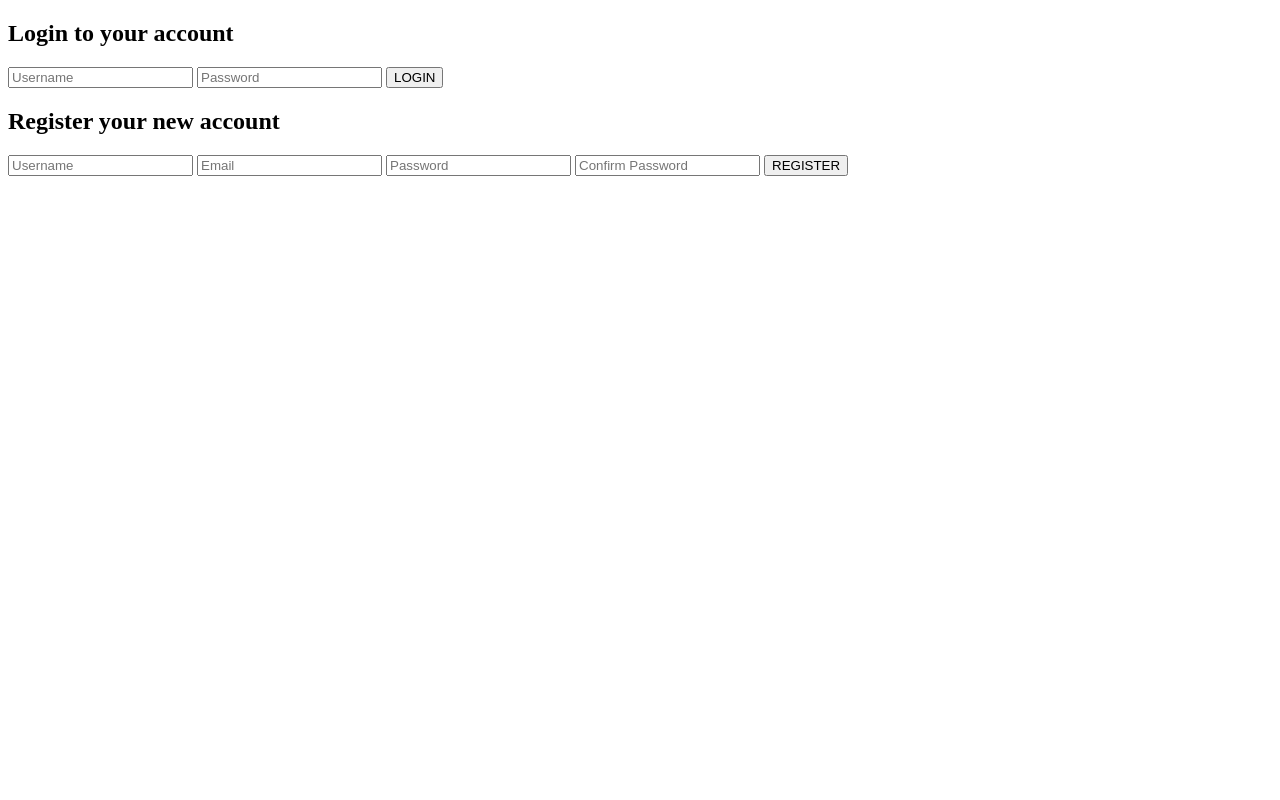
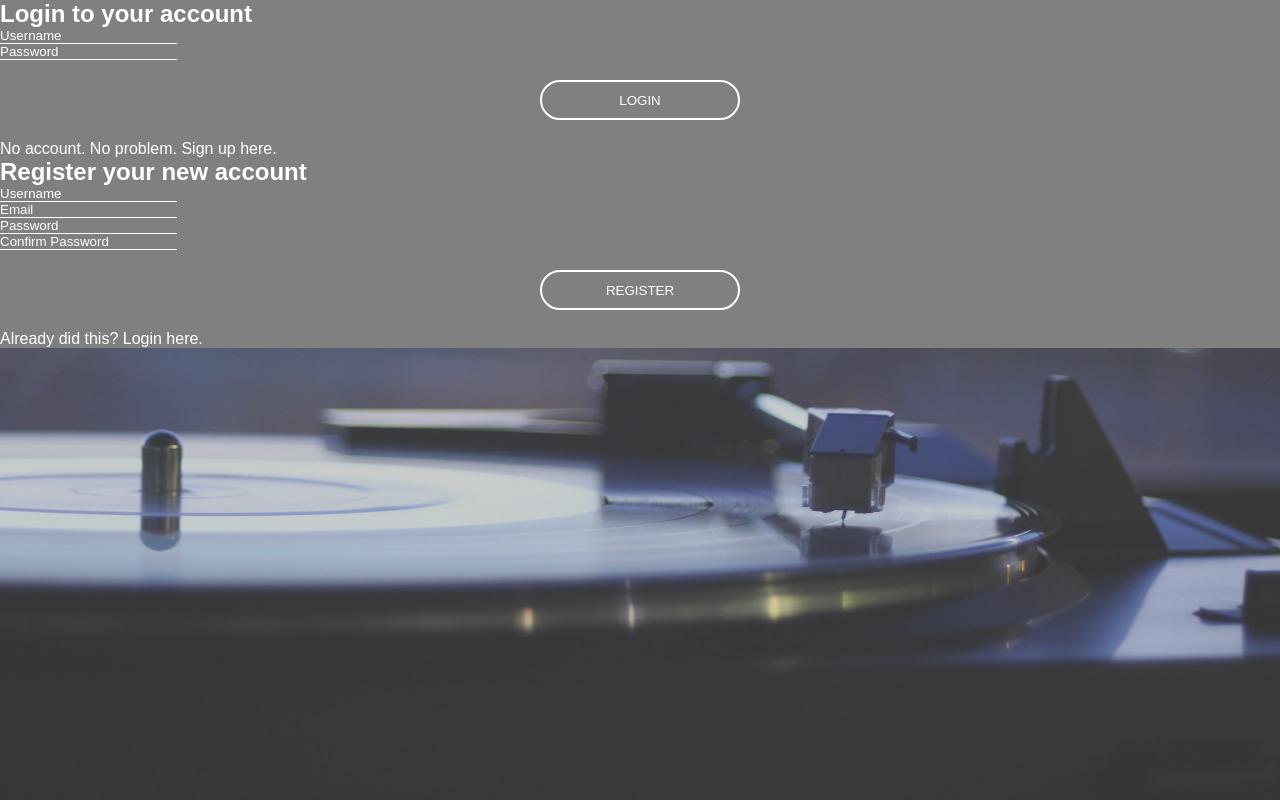
Before and after one commit to BAAMOSK/php-projects, a PHP site: page /register.php in a window 1280 px wide. Run offline with PHP 8.4, Linux system fonts and the light colour scheme.

Commit message:
working on adding classes to elements

```diff
--- /dev/null
+++ b/assets/css/styles.css
@@ -0,0 +1,58 @@
+* {
+    margin: 0;
+    padding: 0;
+    box-sizing: border-box;
+    background: gray;
+    font-family: 'Montserrat', sans-serif;
+    color: white;
+}
+
+.register-background {
+    position: absolute;
+    top: 0;
+    left: 0;
+    z-index: -10;
+    height: 100vh;
+    width: 100vw;
+}
+
+.register-background__image {
+    display: block;
+    width: 100%;
+    height: 100%;
+    opacity: 0.6;
+}
+
+input {
+    display: block;
+    background-color: transparent;
+    border: 0;
+    border-bottom: 1px solid white;
+}
+
+::-webkit-input-placeholder {
+    color: inherit;
+}
+
+::-moz-placeholder {
+    color: inherit;
+}
+
+:-ms-input-placeholder {
+    color: inherit;
+}
+
+button {
+    background-color: transparent;
+    border: 2px solid white;
+    border-radius: 50px;
+    display: block;
+    margin: 20px auto;
+    height: 40px;
+    width: 200px;
+    cursor: pointer;
+}
+
+.onboard p {
+    cursor: pointer;
+}
--- /dev/null
+++ b/assets/js/register.js
@@ -0,0 +1,11 @@
+const login = document.getElementsByClassName('hide-register')[0];
+const register = document.getElementsByClassName('hide-login')[0];
+
+console.log(login);
+
+login.onclick = () => {
+
+    console.log('LOGIN');
+};
+
+//login.addEventListener('click', () => console.log('Yay'));
--- a/includes/classes/Account.php
+++ b/includes/classes/Account.php
@@ -1,12 +1,26 @@
 <?php
     class Account {
 
-        private $conn;
+        private $con;
         private $errorArray;
 
         public function __construct($conn) {
             $this->errorArray = array();
-            $this->conn = $conn;
+            $this->con = $conn;
+        }
+
+        public function login($un, $pw) {
+            $pw = md5($pw);
+            $query = mysqli_query($this->con,
+                "SELECT * FROM users WHERE username='$un' AND password='$pw' "
+            );
+
+            if(mysqli_num_rows($query) == 1) {
+                return true;
+            } else {
+                array_push($this->errorArray, Constants::$loginFail);
+                return false;
+            }
         }
 
         public function register($un, $em, $pw, $pwc) {
@@ -33,7 +47,7 @@
             $date = date("Y-m-d");
             $profile_pic = 'assets/images/profile-pics/default.png';
 
-            $result = mysqli_query($this->conn,
+            $result = mysqli_query($this->con,
                 "INSERT INTO users VALUES (NULL, '$un', '$em', '$encrypt_pw', '$date', '$profile_pic')"
             );
 
@@ -41,7 +55,12 @@
         }
 
         private function validateUsername($un) {
-            #Todo: check if username exists
+            $username_exists = mysqli_query($this->con, "SELECT username FROM users WHERE username='$un'");
+
+            if(mysqli_num_rows($username_exists) != 0) {
+                array_push($this->errorArray, Constants::$usernameExists);
+                return;
+            }
         }
 
         private function validateEmail($em) {
@@ -49,7 +68,13 @@
                 array_push($this->errorArray, Constants::$emailError);
                 return;
             }
-            #Todo: check if email exists
+
+            $email_exists = mysqli_query($this->con, "SELECT email FROM users WHERE email='$em'");
+
+            if(mysqli_num_rows($email_exists) != 0) {
+                array_push($this->errorArray, Constants::$emailExists);
+                return;
+            }
         }
 
         private function validatePasswords($pw, $pwc) {
--- a/includes/classes/Constants.php
+++ b/includes/classes/Constants.php
@@ -1,10 +1,14 @@
 <?php
 
     class Constants {
-        public static $emailError = 'Email format is not valid';
+        public static $emailError = 'Email format not valid';
         public static $passwordsDoNotMatch = 'Passwords do not match';
         public static $passwordMinLength = 'Password must be greater than 5 characters';
         public static $passwordMaxLength = 'Password must be less than 26 characters';
+        public static $usernameExists = 'Username taken';
+        public static $emailExists = 'Email exists';
+
+        public static $loginFail = 'Username and password incorrect';
     }
 
 ?>
--- a/includes/config.php
+++ b/includes/config.php
@@ -1,5 +1,7 @@
 <?php
     ob_start();
+    session_start();
+
     $timezone = date_default_timezone_set('America/New_York');
     $conn = mysqli_connect('localhost', 'tee', 'asdfasdf', 'spotify');
 
--- a/includes/handlers/login_handler.php
+++ b/includes/handlers/login_handler.php
@@ -1,5 +1,13 @@
 <?php
     if(isset($_POST['login-button'])) {
-        echo 'Login button was pressed';
+        $username = $_POST['login-username'];
+        $password = $_POST['login-password'];
+
+        $result = $account->login($username, $password);
+
+        if($result) {
+            $_SESSION['userLoggedIn'] = $username;
+            header('Location: index.php');
+        }
     }
 ?>
--- a/includes/handlers/register_handler.php
+++ b/includes/handlers/register_handler.php
@@ -15,6 +15,7 @@
         $loginSuccess = $account->register($username, $email, $password, $password_confirm);
 
         if($loginSuccess) {
+            $_SESSION['userLoggedIn'] = $username;
             header('Location: index.php');
         }
 
--- a/register.php
+++ b/register.php
@@ -19,21 +19,34 @@
 <head>
     <meta charset="UTF-8">
     <meta name="viewport" content="width=device-width, initial-scale=1">
+    <link href="assets/css/styles.css" rel="stylesheet">
     <title>TEE's SPOTIFY</title>
 </head>
 
 <body>
+    <div class="register-background">
+        <img class="register-background__image" src="assets/images/bg.jpeg" alt="record player">
+    </div>
+
     <div id="input-container">
         <form id="login-form" action="register.php" method="POST">
             <h2>Login to your account</h2>
-            <input id="login-username" name="login-username" type="text" placeholder="Username" required>
+            <div> <?php echo $account->getErrors(Constants::$loginFail); ?></div>
+            <input id="login-username" name="login-username" type="text" placeholder="Username" required
+                value="<?php getInputValue('login-username'); ?>">
             <input id="login-password" name="login-password" type="password" placeholder="Password" required>
             <button type="submit" name="login-button" value="login">LOGIN</button>
+
+            <div class="onboard">
+                <p class="hide-login">No account. No problem. Sign up here.</p>
+            </div>
         </form>
 
         <form id="register-form" action="register.php" method="POST">
             <h2>Register your new account</h2>
 
+            <div> <?php echo $account->getErrors(Constants::$usernameExists); ?></div>
+            <div> <?php echo $account->getErrors(Constants::$emailExists); ?></div>
             <div> <?php echo $account->getErrors(Constants::$emailError); ?></div>
             <div> <?php echo $account->getErrors(Constants::$passwordsDoNotMatch); ?></div>
             <div> <?php echo $account->getErrors(Constants::$passwordMinLength); ?></div>
@@ -46,6 +59,12 @@
             <input id="register-password" name="register-password" type="password" placeholder="Password">
             <input id="register-password-confirm" name="register-password-confirm" type="password" placeholder="Confirm Password">
             <button type="submit" name="register-button">REGISTER</button>
+
+            <div class="onboard">
+                <p class="hide-register">Already did this? Login here.</p>
+            </div>
         </form>
     </div>
+
+    <script src="assets/js/register.js"></script>
 </body>
```
Also changed, not shown: index.php (+10 -0 lines), assets/images/bg.jpeg (added).
